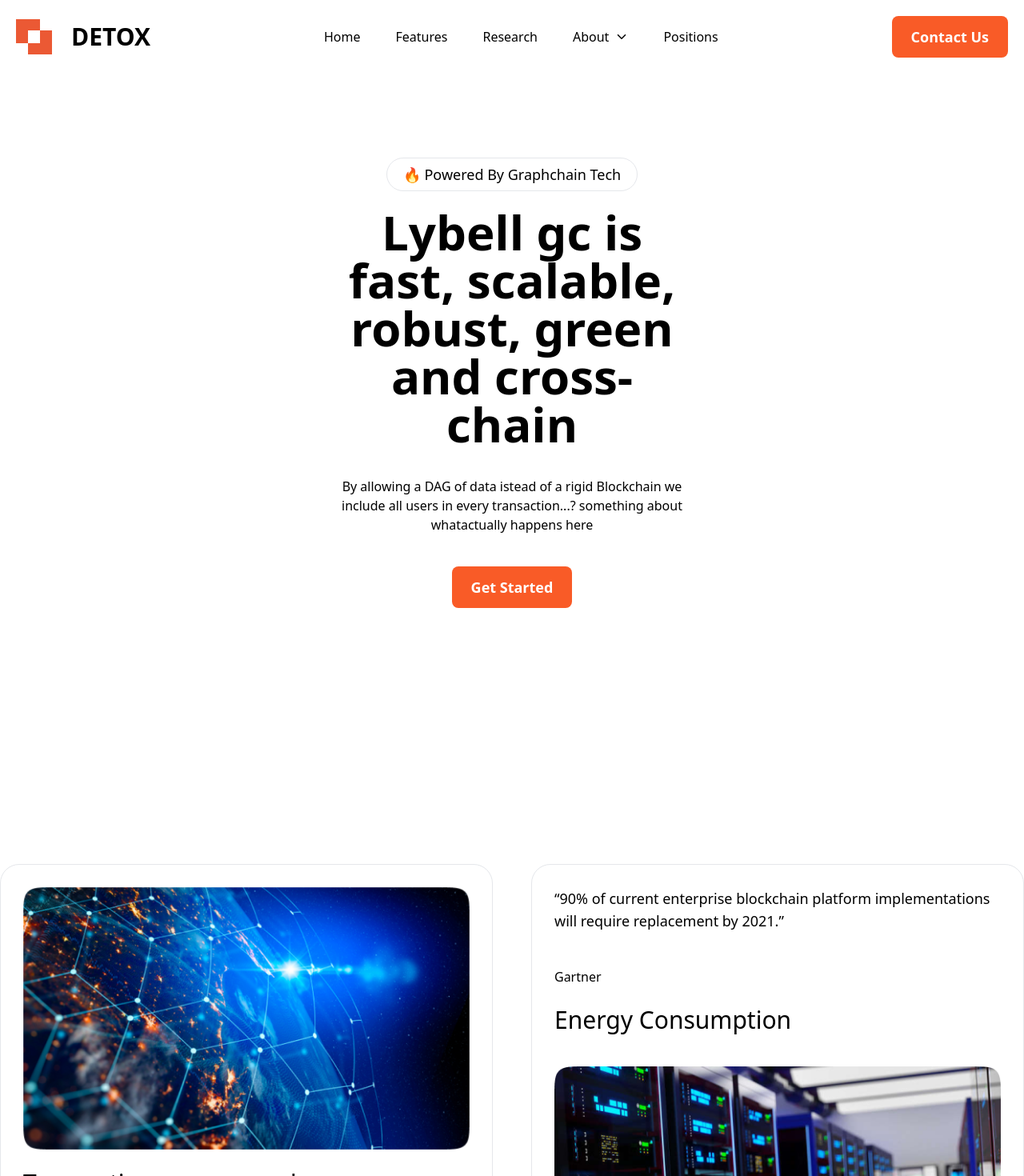
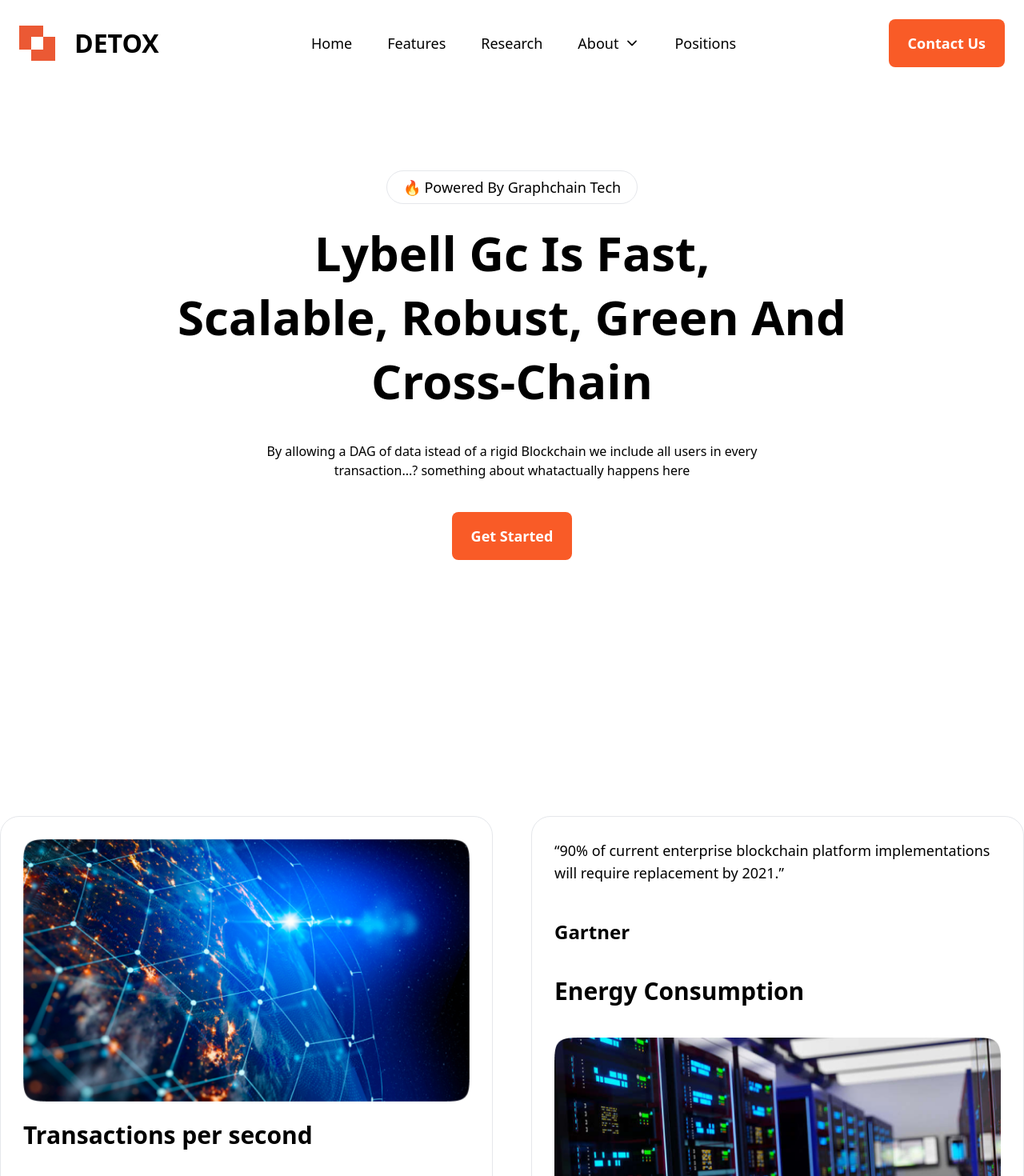
Before and after one commit to jahidhasan136/detox-project, a React (Vite) app: page / in a window 1280 px wide. Shown: the top 1470 px of the page at 80% size. Built offline with nearby package versions, Linux system fonts and the light colour scheme.

Commit message:
add customised section

```diff
--- a/src/Pages/Home/Banner/Banner.jsx
+++ b/src/Pages/Home/Banner/Banner.jsx
@@ -2,10 +2,10 @@
 
 const Banner = () => {
     return (
-        <div className="text-center w-1/3 mx-auto mt-28">
+        <div className="text-center mx-auto mt-28">
             <span className="text-lg font-medium px-5 py-2 border rounded-full capitalize">🔥 Powered by Graphchain tech</span>
-            <h1 className="text-6xl font-bold mt-7">Lybell gc is fast, scalable, robust, green and cross-chain</h1>
-            <p className="mt-9 text-base">By allowing a DAG of data istead of a rigid Blockchain we include all users in every transaction...? something about whatactually happens here</p>
+            <h1 className="text-6xl font-bold mt-7 capitalize leading-[80px]">Lybell gc is fast, <br /> scalable, robust, green and <br /> cross-chain</h1>
+            <p className="mt-9 text-base">By allowing a DAG of data istead of a rigid Blockchain we include all users in every <br /> transaction...? something about whatactually happens here</p>
             <button className="btn_custom mt-10">Get Started</button>
         </div>
     );
--- a/src/Pages/Home/BlockchainPlatform/BlockchainPlatform.jsx
+++ b/src/Pages/Home/BlockchainPlatform/BlockchainPlatform.jsx
@@ -3,17 +3,17 @@ import energy from '../../../assets/banner/energy.png'
 
 const BlockchainPlatform = () => {
     return (
-        <div className='flex container mx-auto flex justify-center gap-12 mt-80'>
+        <div className='flex container mx-auto justify-center gap-12 mt-80'>
             <div className='p-7 border rounded-3xl w-[634px] h-[612px]'>
                 <img src={transaction} alt="" />
-                <h2 className='text-3xl mb-10 mt-6'>Transactions per second</h2>
+                <h2 className='text-3xl mb-10 mt-6 font-semibold'>Transactions per second</h2>
                 <p className='text-lg mb-4'>“10-20% of global infrastructure will run on blockchain based systems by 2030”</p>
-                <h2>pwc</h2>
+                <h2 className='font-bold text-2xl italic'>pwc</h2>
             </div>
             <div className='p-7 border rounded-3xl w-[634px] h-[612px]'>
                 <p className='text-lg mb-4'>“90% of current enterprise blockchain platform implementations will require replacement by 2021.”</p>
-                <h2 className='mt-11'>Gartner</h2>
-                <h2 className='text-3xl mb-10 mt-6 mt-10'>Energy Consumption</h2>
+                <h2 className='mt-11 font-bold text-2xl'>Gartner</h2>
+                <h2 className='text-3xl mb-10 mt-10 font-semibold'>Energy Consumption</h2>
                 <img className='mt-6' src={energy} alt="" />
             </div>
         </div>
--- a/src/Pages/Shared/Navbar/Navbar.jsx
+++ b/src/Pages/Shared/Navbar/Navbar.jsx
@@ -5,12 +5,12 @@ import { IoIosArrowDown } from 'react-icons/io';
 //IoIosArrowDown
 const Navbar = () => {
     return (
-        <div className='container mx-auto flex justify-between items-center p-5'>
+        <div className='container mx-auto flex justify-between items-center p-6'>
             <div className='flex items-center gap-6'>
                 <img src={logo} alt="" />
-                <h2 className='text-3xl font-bold'>DETOX</h2>
+                <h2 className='text-[32px] font-bold'>DETOX</h2>
             </div>
-            <div className="flex gap-11">
+            <div className="flex gap-11 text-lg">
                 <Link>Home</Link>
                 <Link>Features</Link>
                 <Link>Research</Link>
--- a/src/index.css
+++ b/src/index.css
@@ -4,5 +4,5 @@
 
 
 .btn_custom{
-    @apply text-lg bg-[#F95B27] px-6 py-3 text-white font-semibold rounded-lg
+    @apply text-lg bg-[#F95B27] px-6 py-4 text-white font-semibold rounded-lg
 }
```
